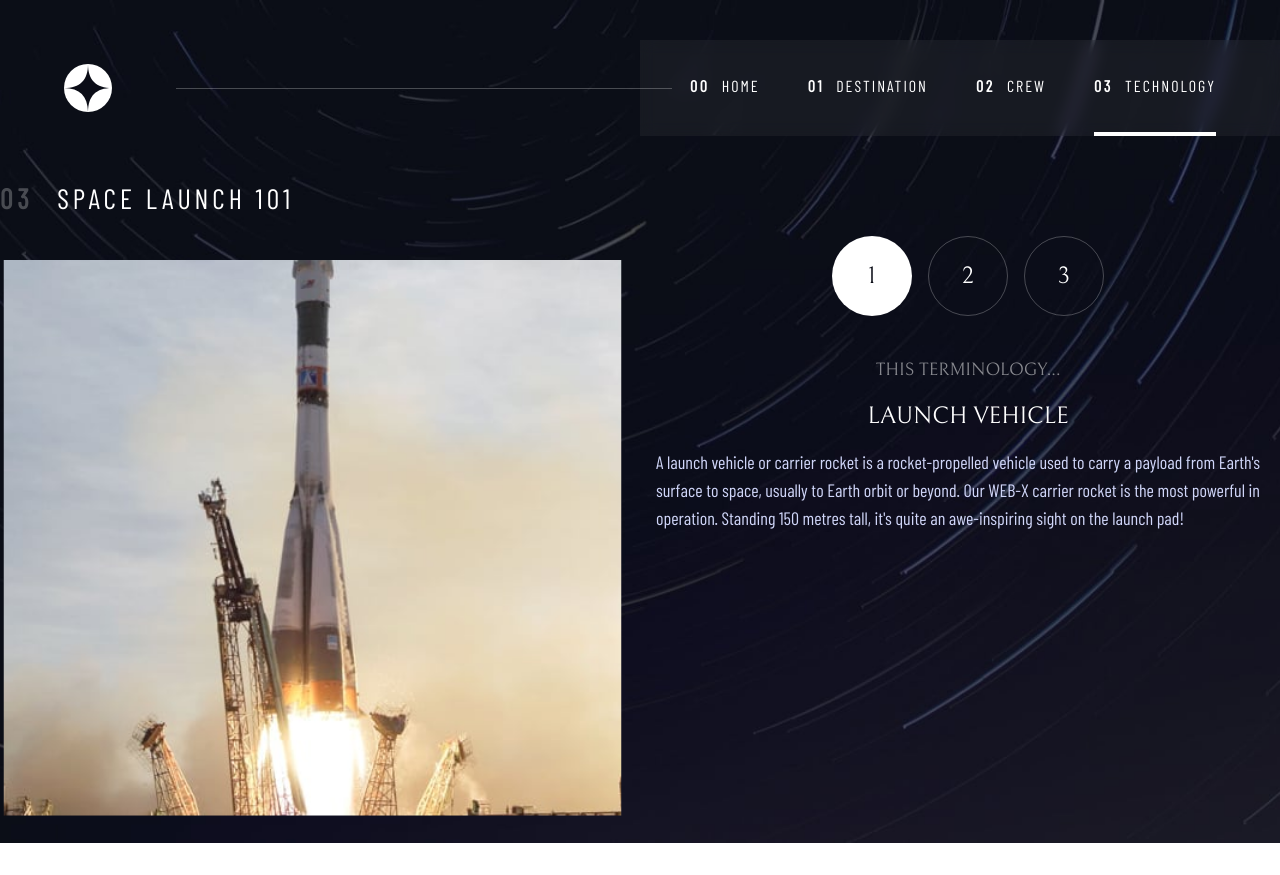
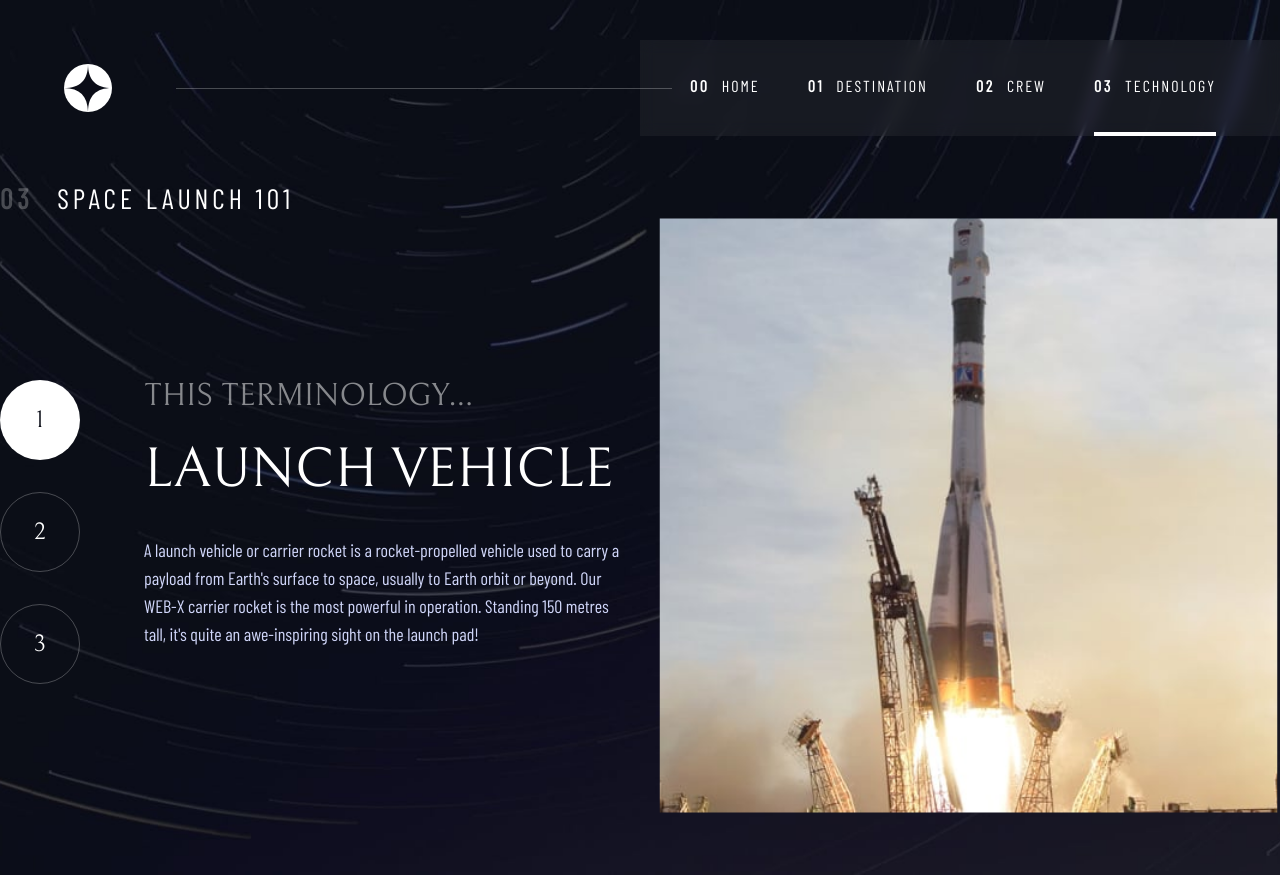
Before and after one commit to garyeung/space-tourism-webisite, a React (Vite) app: page /technology in a window 1280 px wide. Before the commit the page ends 843 px from the top, so only its background shows below. Built offline with nearby package versions, Linux system fonts and the light colour scheme.

Commit message:
adjust style

```diff
--- a/src/pages/Technology.tsx
+++ b/src/pages/Technology.tsx
@@ -28,7 +28,7 @@ const Technology = ({technologies}:Props) => {
     }
 
     const numPageList = (
-        <ul className="flex flex-row gap-x-4 justify-center">
+        <ul className="flex flex-row gap-4 justify-center lg:flex-col lg:gap-8">
             {
                 technologies.map((item, index) => {
                     return (
@@ -48,17 +48,21 @@ const Technology = ({technologies}:Props) => {
 
     return (
         <PageLayout
+        className="lg:justify-items-end"
+        contentStyle="flex-1 items-center"
         number={3}
         title={"space launch 101"}
         explantion={
-        <div className="flex flex-col gap-y-10">
+        <div className="flex flex-col gap-10 justify-between max-w-[512px] lg:flex-row lg:gap-16 lg:max-w-[635px]">
             <div>
                {numPageList}
             </div>
-            <div className="flex flex-col gap-y-4 text-center">
-                <div className="font-bellefair text-white uppercase text-lg flex flex-col gap-y-4">
-                    <span className="text-lg opacity-[50.42%]">this terminology...</span>
-                    <h1 className="text-2xl">{technology.name}</h1>
+            <div className="flex flex-col gap-4 text-center lg:gap-6 lg:text-left">
+                <div className="font-bellefair text-white uppercase text-lg flex flex-col gap-4">
+                    <span className="text-lg opacity-[50.42%] md:text-2xl lg:text-[32px]">this terminology...</span>
+                    <h1 className="text-2xl md:text-[40px] md:leading-normal
+                    lg:text-[56px]
+                    ">{technology.name}</h1>
                 </div>
                 <div>
                     <p className="description">{technology.description}</p>
@@ -68,9 +72,10 @@ const Technology = ({technologies}:Props) => {
         }
 
         image={
-        <div>
+        <div className="lg:order-2">
             <div className="hidden md:block lg:hidden">
                 <ReactiveImg webSrc="" fallbackSrc={technology.images.landscape} alt={technology.name}
+                className="[transform:scale(1.2)]"
                 />
 
             </div>
@@ -78,7 +83,10 @@ const Technology = ({technologies}:Props) => {
                 <ReactiveImg webSrc="" fallbackSrc={technology.images.portrait} alt={technology.name}
                 className="
                 [transform:scale(1.2)]
-                [clip-path:inset(64px_0_0_0)]"
+                [clip-path:inset(64px_0_0_0)]
+                lg:[clip-path:inset(32px_0_0_0)]
+                lg:pb-8
+                "
                 />
             </div>
         </div>
```
